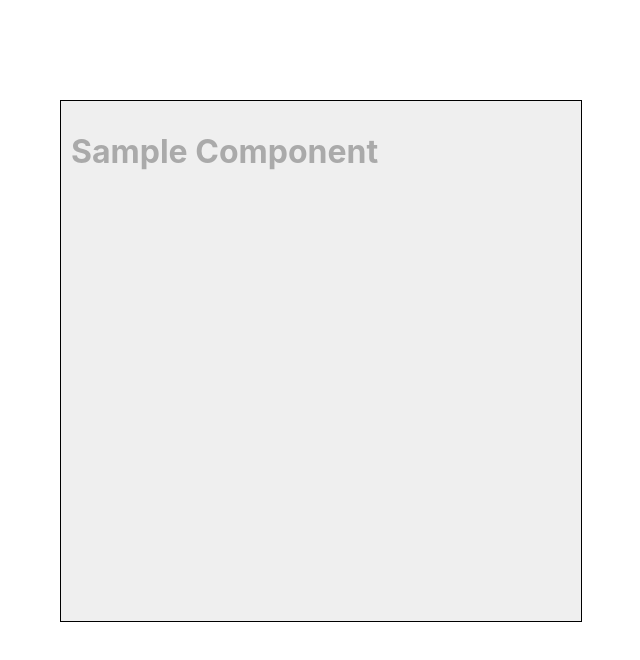
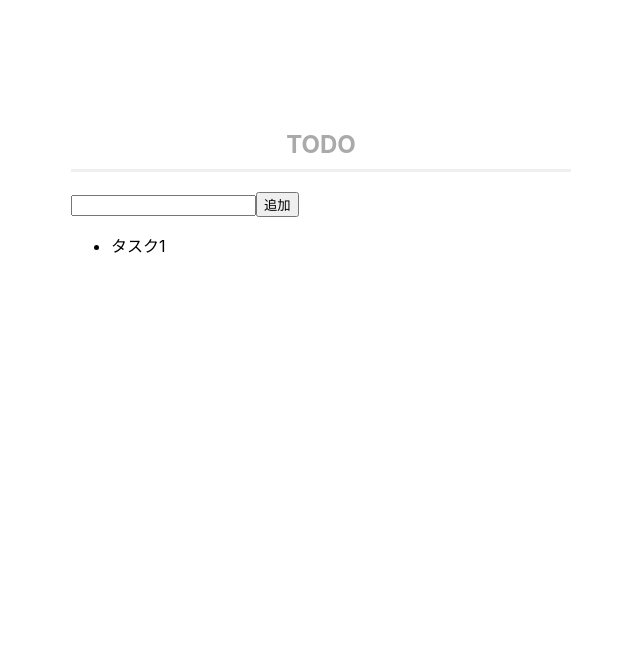
Before and after one commit to masashi-morimoto-ambl/react-training, a React (Create React App) app: page / in a window 1280 px wide. Shown: the top 660 px of the page, without its empty margins (319-959 px from the left). Built offline with nearby package versions, Linux system fonts and the light colour scheme.

Commit message:
make todo base

```diff
--- a/src/App.tsx
+++ b/src/App.tsx
@@ -1,22 +1,32 @@
-import { css } from '@emotion/react'
-import { List } from '@/component/List'
+import { useState } from 'react'
+import { InputTask, MainTemplate, TaskList } from './component'
+import { ERROR_MESSAGES } from './component/enums'
+import { TodosType } from './models'
 
 const App: React.FunctionComponent = () => {
+  const [errorMessage, setErrorMessage] = useState('')
+  const [todos, setTodos] = useState<TodosType>([
+    {
+      text: 'タスク1',
+    },
+  ])
+
+  const handleAddTask = (todo: string) => {
+    if (todo === '') {
+      setErrorMessage(ERROR_MESSAGES.required())
+      return
+    } else {
+      setErrorMessage('')
+    }
+    setTodos((beforeTodos) => [...beforeTodos, { text: todo }])
+  }
+
   return (
-    <div css={AppStyle}>
-      <List css={childStyle}></List>
-    </div>
+    <MainTemplate title="TODO">
+      <InputTask onClickAdd={handleAddTask} errorMessage={errorMessage} />
+      <TaskList todos={todos} />
+    </MainTemplate>
   )
 }
 
-const AppStyle = css({
-  marginTop: 100,
-  paddingLeft: 10,
-  paddingRight: 10,
-})
-
-const childStyle = css({
-  border: '1px solid',
-})
-
 export default App
--- a/src/component/List.tsx
+++ b/src/component/List.tsx
@@ -7,15 +7,9 @@ type Props = {
 export const List: React.FunctionComponent = (props: Props) => {
   return (
     <div css={SampleStyle} className={props.className}>
-      <h1 css={{ color: color.mainFontColor }}>Sample Component</h1>
+      <h1 css={{ color: color.titleColor }}>Sample Component</h1>
     </div>
   )
 }
 
-const SampleStyle = css({
-  width: 500,
-  minHeight: 500,
-  margin: '0 auto',
-  padding: 10,
-  backgroundColor: '#EFEFEF',
-})
+const SampleStyle = css({})
--- /dev/null
+++ b/src/component/enums/index.ts
@@ -0,0 +1 @@
+export * from './validate'
--- /dev/null
+++ b/src/component/enums/validate.ts
@@ -0,0 +1,3 @@
+export const ERROR_MESSAGES = {
+  required: () => '入力してください',
+}
--- a/src/component/index.ts
+++ b/src/component/index.ts
@@ -1 +1,4 @@
 export * from './List'
+export * from './todo/InputTask'
+export * from './todo/TaskList'
+export * from './template/MainTemplate'
--- /dev/null
+++ b/src/component/template/MainTemplate.tsx
@@ -0,0 +1,29 @@
+import { color } from '@/styles/theme'
+import { css } from '@emotion/react'
+
+type Props = {
+  children: React.ReactNode
+  title?: string
+}
+export const MainTemplate = (props: Props) => {
+  return (
+    <section css={root}>
+      {props.title && <h1 css={title}>{props.title}</h1>}
+      {props.children}
+    </section>
+  )
+}
+
+const root = css({
+  width: 500,
+  minHeight: 500,
+  margin: '100px auto 0',
+  padding: 10,
+})
+
+const title = css({
+  borderBottom: `3px solid ${color.borderColor}`,
+  color: color.titleColor,
+  textAlign: 'center',
+  paddingBottom: 10,
+})
--- /dev/null
+++ b/src/component/todo/InputTask.tsx
@@ -0,0 +1,29 @@
+import { color } from '@/styles/theme'
+import { useState } from 'react'
+
+type Props = {
+  onClickAdd: (todo: string) => void
+  errorMessage: string
+}
+
+export const InputTask = (props: Props) => {
+  const [text, setText] = useState('')
+  return (
+    <div>
+      <input
+        type="text"
+        name=""
+        value={text}
+        onChange={(v) => {
+          setText(v.target.value)
+        }}
+      />
+      <button type="button" onClick={() => props.onClickAdd(text)}>
+        追加
+      </button>
+      {props.errorMessage && (
+        <p css={{ color: color.warning }}>{props.errorMessage}</p>
+      )}
+    </div>
+  )
+}
--- /dev/null
+++ b/src/component/todo/Task.tsx
@@ -0,0 +1,6 @@
+type Props = {
+  text: string
+}
+export const Task = (props: Props) => {
+  return <li>{props.text}</li>
+}
--- /dev/null
+++ b/src/component/todo/TaskList.tsx
@@ -0,0 +1,18 @@
+import { TodosType } from '@/models'
+import { Task } from './Task'
+
+type Props = {
+  todos: TodosType
+}
+
+export const TaskList = (props: Props) => {
+  return (
+    <>
+      {props.todos.map((todo) => (
+        <ul>
+          <Task text={todo.text} />
+        </ul>
+      ))}
+    </>
+  )
+}
--- /dev/null
+++ b/src/models/index.ts
@@ -0,0 +1 @@
+export * from './todo'
--- /dev/null
+++ b/src/models/todo.ts
@@ -0,0 +1,3 @@
+export type TodosType = {
+  text: string
+}[]
--- a/src/styles/theme.ts
+++ b/src/styles/theme.ts
@@ -1,3 +1,5 @@
 export const color = {
-  mainFontColor: '#AAAAAA',
+  titleColor: '#AAAAAA',
+  borderColor: '#EFEFEF',
+  warning: '#D32F2F',
 }
```
